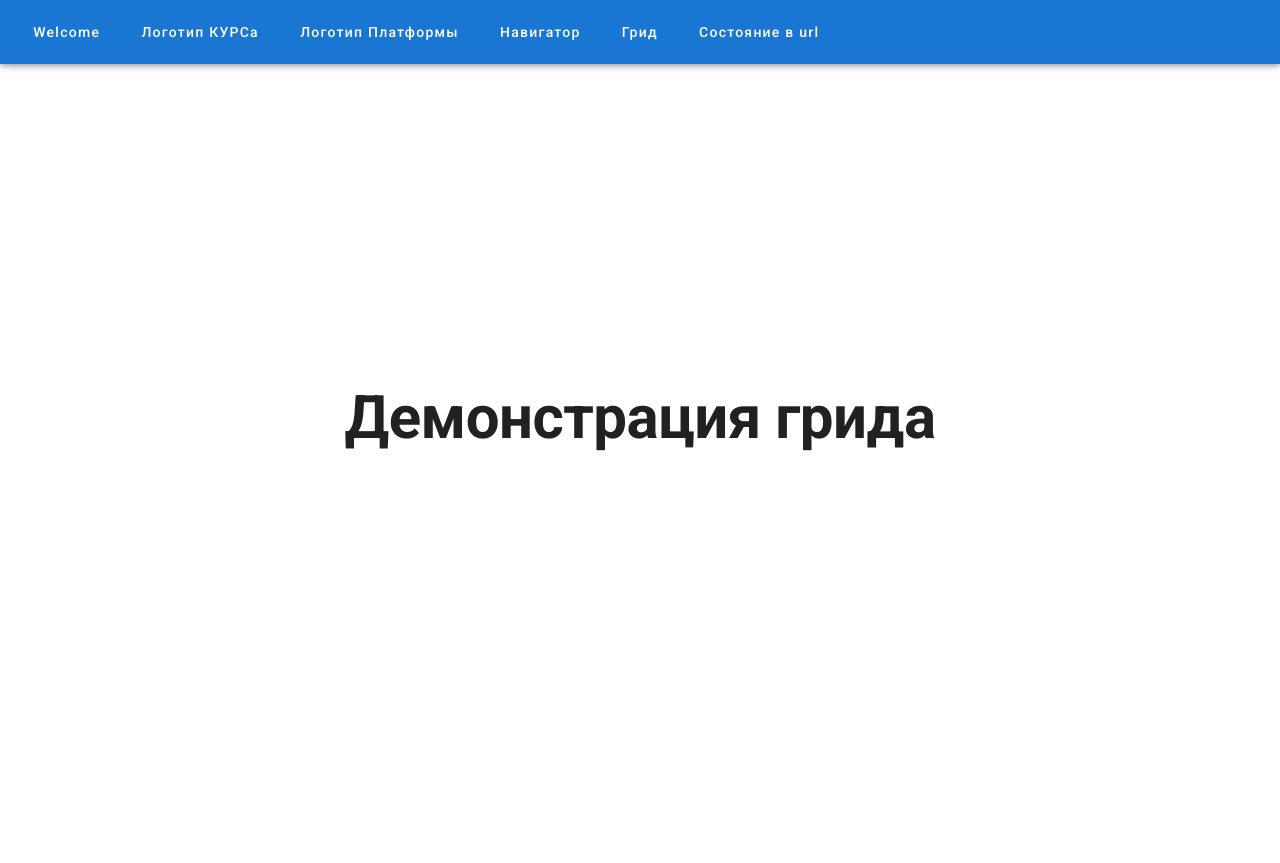
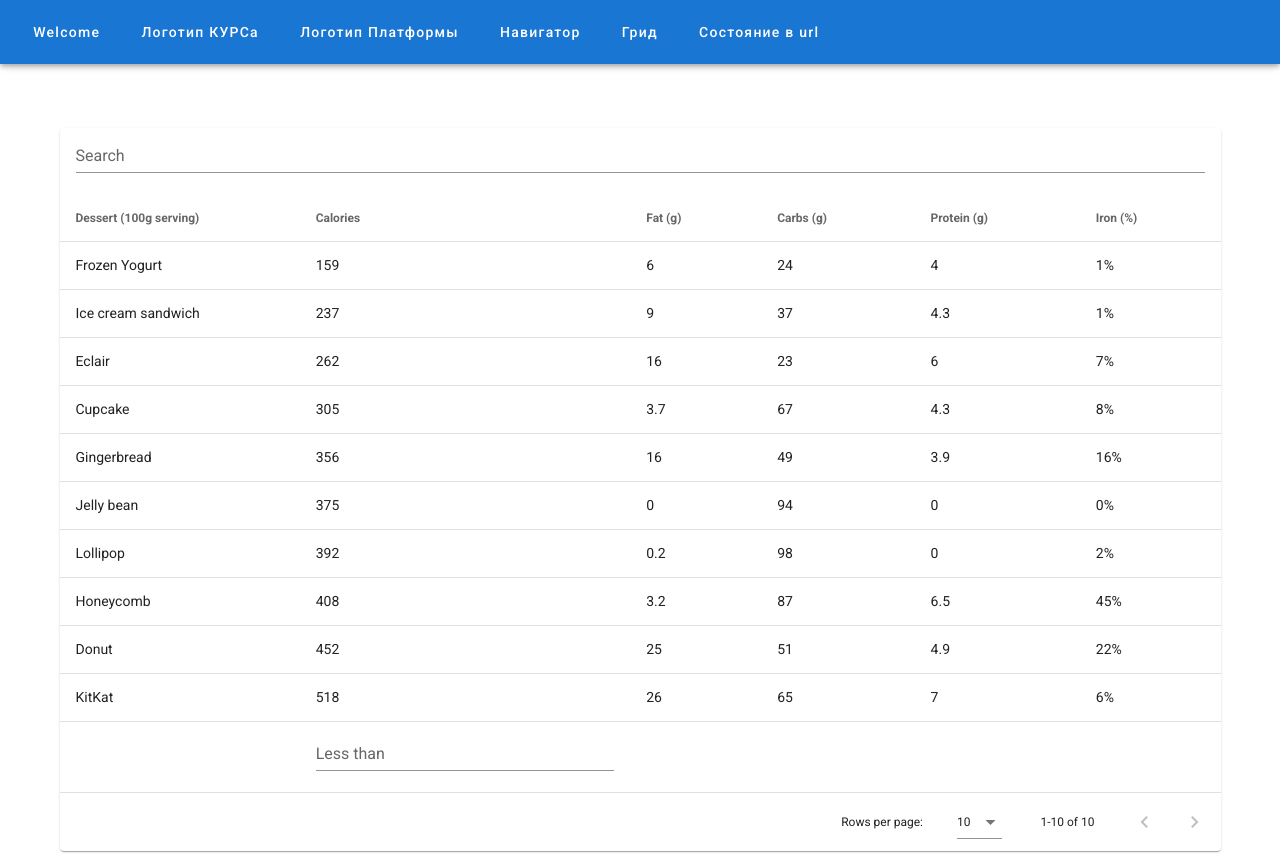
Before and after one commit to CourseOrchestra/showcase2-demo, a Vue app: page /grid in a window 1280 px wide. Before the commit the page ends 800 px from the top, so only its background shows below. Built offline with nearby package versions, Linux system fonts and the light colour scheme; what showcase2 would draw is missing.

Commit message:
Гриды

```diff
--- a/package.json
+++ b/package.json
@@ -1,7 +1,7 @@
 {
   "name": "showcase2-demo",
   "author": "CourseIT",
-  "version": "1.1.26",
+  "version": "1.1.27",
   "description": "showcase2-demo",
   "license": "GNU GENERAL PUBLIC LICENSE, Version 3",
   "repository": {
--- a/src/components/GridPage.vue
+++ b/src/components/GridPage.vue
@@ -1,10 +1,36 @@
 <template>
-  <v-container fill-height fluid>
-    <v-row class="text-center">
-      <v-col class="mb-4">
-        <h1 class="display-3 font-weight-bold mb-3">Демонстрация грида</h1>
-      </v-col>
-    </v-row>
+  <v-container>
+    <br />
+    <br />
+    <v-data-table
+      :headers="headers"
+      :items="desserts"
+      item-key="name"
+      class="elevation-1"
+      :search="search"
+      :custom-filter="filterAllCases"
+    >
+      <template v-slot:top>
+        <v-text-field
+          v-model="search"
+          label="Search"
+          class="mx-4"
+        ></v-text-field>
+      </template>
+      <template v-slot:[`body.append`]>
+        <tr>
+          <td></td>
+          <td>
+            <v-text-field
+              v-model="calories"
+              type="number"
+              label="Less than"
+            ></v-text-field>
+          </td>
+          <td colspan="4"></td>
+        </tr>
+      </template>
+    </v-data-table>
   </v-container>
 </template>
 
@@ -17,5 +43,131 @@ export default {
   created() {
     setTitle("Грид");
   },
+
+  data: () => ({
+    search: "",
+    calories: "",
+    desserts: [
+      {
+        name: "Frozen Yogurt",
+        calories: 159,
+        fat: 6.0,
+        carbs: 24,
+        protein: 4.0,
+        iron: "1%",
+      },
+      {
+        name: "Ice cream sandwich",
+        calories: 237,
+        fat: 9.0,
+        carbs: 37,
+        protein: 4.3,
+        iron: "1%",
+      },
+      {
+        name: "Eclair",
+        calories: 262,
+        fat: 16.0,
+        carbs: 23,
+        protein: 6.0,
+        iron: "7%",
+      },
+      {
+        name: "Cupcake",
+        calories: 305,
+        fat: 3.7,
+        carbs: 67,
+        protein: 4.3,
+        iron: "8%",
+      },
+      {
+        name: "Gingerbread",
+        calories: 356,
+        fat: 16.0,
+        carbs: 49,
+        protein: 3.9,
+        iron: "16%",
+      },
+      {
+        name: "Jelly bean",
+        calories: 375,
+        fat: 0.0,
+        carbs: 94,
+        protein: 0.0,
+        iron: "0%",
+      },
+      {
+        name: "Lollipop",
+        calories: 392,
+        fat: 0.2,
+        carbs: 98,
+        protein: 0,
+        iron: "2%",
+      },
+      {
+        name: "Honeycomb",
+        calories: 408,
+        fat: 3.2,
+        carbs: 87,
+        protein: 6.5,
+        iron: "45%",
+      },
+      {
+        name: "Donut",
+        calories: 452,
+        fat: 25.0,
+        carbs: 51,
+        protein: 4.9,
+        iron: "22%",
+      },
+      {
+        name: "KitKat",
+        calories: 518,
+        fat: 26.0,
+        carbs: 65,
+        protein: 7,
+        iron: "6%",
+      },
+    ],
+  }),
+
+  computed: {
+    headers() {
+      return [
+        {
+          text: "Dessert (100g serving)",
+          align: "start",
+          sortable: false,
+          value: "name",
+        },
+        {
+          text: "Calories",
+          value: "calories",
+          filter: (value) => {
+            if (!this.calories) return true;
+
+            return value < parseInt(this.calories);
+          },
+        },
+        { text: "Fat (g)", value: "fat" },
+        { text: "Carbs (g)", value: "carbs" },
+        { text: "Protein (g)", value: "protein" },
+        { text: "Iron (%)", value: "iron" },
+      ];
+    },
+  },
+  methods: {
+    filterAllCases(value, search /*item*/) {
+      return (
+        value != null &&
+        search != null &&
+        typeof value === "string" &&
+        value
+          .toString()
+          .toLocaleLowerCase()
+          .indexOf(search.toLocaleLowerCase()) !== -1
+      );
+    },
+  },
 };
 </script>
```
Also changed, not shown: 1 other file (tests, documents, lock files or other folders).
